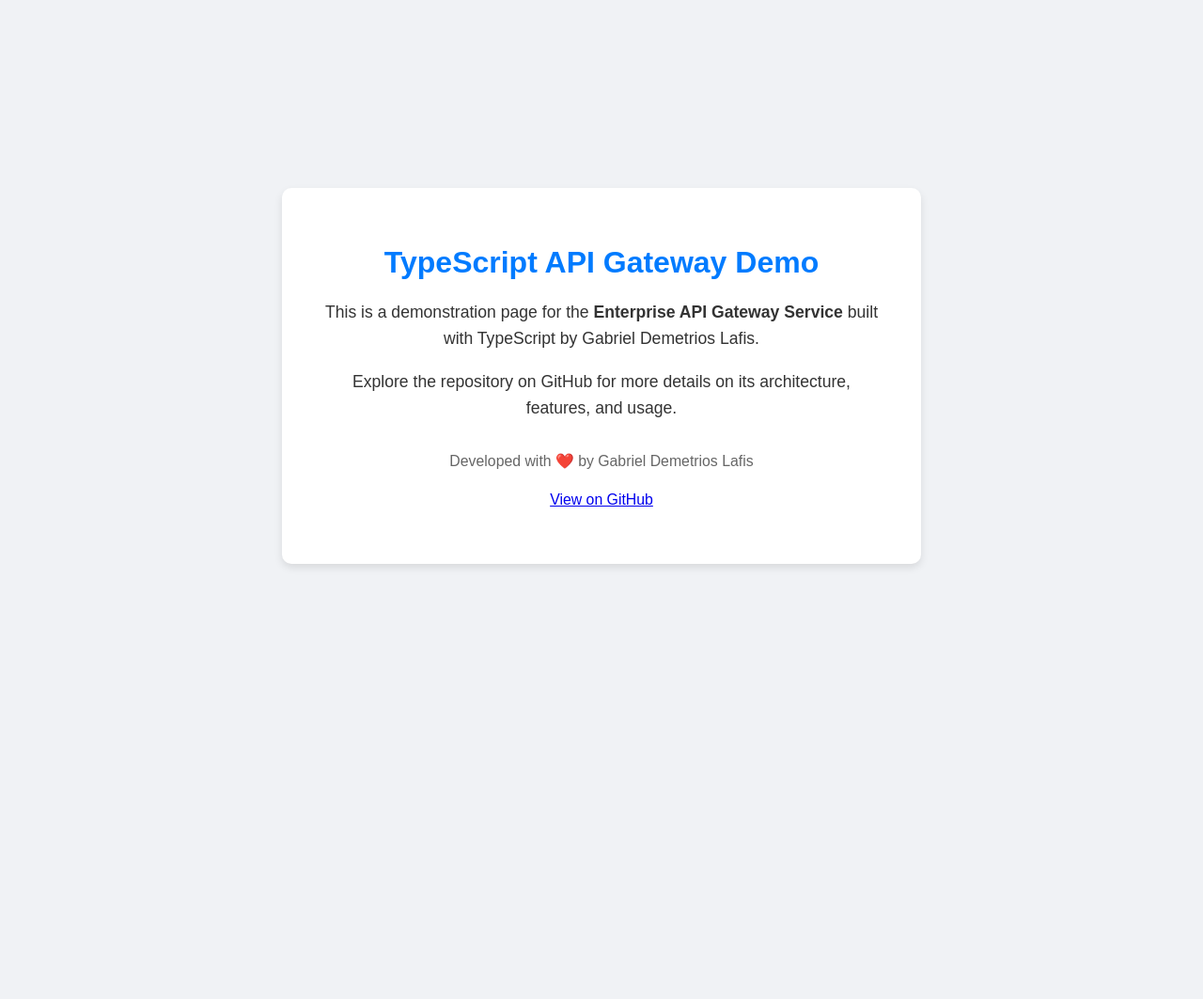
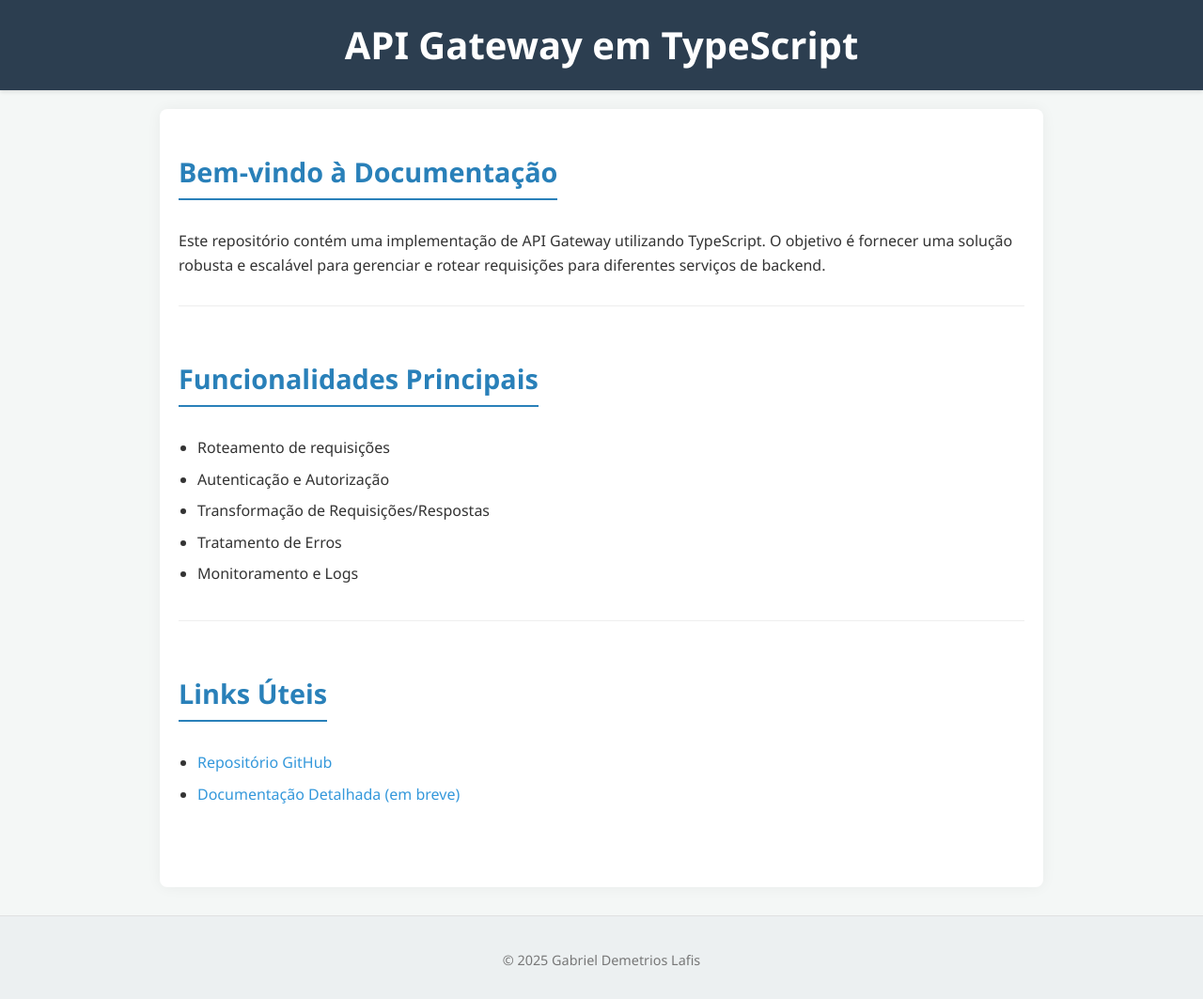
Before and after one commit to galafis/TypeScript-API-Gateway, a website: page docs/index.html in a window 1280 px wide. Shown: the whole page at 94% size. Before the commit the page ends 800 px from the top, so only its background shows below. Drawn offline with Linux system fonts and the light colour scheme.

Commit message:
feat: Adiciona página de documentação inicial para GitHub Pages

```diff
--- a/docs/index.html
+++ b/docs/index.html
@@ -1,53 +1,40 @@
 <!DOCTYPE html>
-<html lang="en">
+<html lang="pt-BR">
 <head>
     <meta charset="UTF-8">
     <meta name="viewport" content="width=device-width, initial-scale=1.0">
-    <title>TypeScript API Gateway Demo</title>
-    <style>
-        body {
-            font-family: Arial, sans-serif;
-            display: flex;
-            justify-content: center;
-            align-items: center;
-            min-height: 100vh;
-            margin: 0;
-            background-color: #f0f2f5;
-            color: #333;
-            text-align: center;
-        }
-        .container {
-            background-color: #fff;
-            padding: 40px;
-            border-radius: 10px;
-            box-shadow: 0 4px 8px rgba(0, 0, 0, 0.1);
-            max-width: 600px;
-            width: 90%;
-        }
-        h1 {
-            color: #007bff;
-            margin-bottom: 20px;
-        }
-        p {
-            font-size: 1.1em;
-            line-height: 1.6;
-        }
-        .footer {
-            margin-top: 30px;
-            font-size: 0.9em;
-            color: #666;
-        }
-    </style>
+    <title>Documentação da API Gateway em TypeScript</title>
+    <link rel="stylesheet" href="style.css">
 </head>
 <body>
-    <div class="container">
-        <h1>TypeScript API Gateway Demo</h1>
-        <p>This is a demonstration page for the <strong>Enterprise API Gateway Service</strong> built with TypeScript by Gabriel Demetrios Lafis.</p>
-        <p>Explore the repository on GitHub for more details on its architecture, features, and usage.</p>
-        <div class="footer">
-            <p>Developed with ❤️ by Gabriel Demetrios Lafis</p>
-            <p><a href="https://github.com/galafis/TypeScript-API-Gateway" target="_blank">View on GitHub</a></p>
-        </div>
-    </div>
+    <header>
+        <h1>API Gateway em TypeScript</h1>
+    </header>
+    <main>
+        <section class="intro">
+            <h2>Bem-vindo à Documentação</h2>
+            <p>Este repositório contém uma implementação de API Gateway utilizando TypeScript. O objetivo é fornecer uma solução robusta e escalável para gerenciar e rotear requisições para diferentes serviços de backend.</p>
+        </section>
+        <section class="features">
+            <h2>Funcionalidades Principais</h2>
+            <ul>
+                <li>Roteamento de requisições</li>
+                <li>Autenticação e Autorização</li>
+                <li>Transformação de Requisições/Respostas</li>
+                <li>Tratamento de Erros</li>
+                <li>Monitoramento e Logs</li>
+            </ul>
+        </section>
+        <section class="links">
+            <h2>Links Úteis</h2>
+            <ul>
+                <li><a href="https://github.com/galafis/TypeScript-API-Gateway" target="_blank">Repositório GitHub</a></li>
+                <li><a href="#" target="_blank">Documentação Detalhada (em breve)</a></li>
+            </ul>
+        </section>
+    </main>
+    <footer>
+        <p>&copy; 2025 Gabriel Demetrios Lafis</p>
+    </footer>
 </body>
 </html>
--- /dev/null
+++ b/docs/style.css
@@ -0,0 +1,97 @@
+body {
+    font-family: 'Segoe UI', Tahoma, Geneva, Verdana, sans-serif;
+    line-height: 1.6;
+    margin: 0;
+    padding: 0;
+    background-color: #f4f7f6;
+    color: #333;
+}
+
+header {
+    background-color: #2c3e50;
+    color: #ffffff;
+    padding: 1rem 0;
+    text-align: center;
+    box-shadow: 0 2px 4px rgba(0, 0, 0, 0.1);
+}
+
+header h1 {
+    margin: 0;
+    font-size: 2.5rem;
+}
+
+main {
+    padding: 20px;
+    max-width: 900px;
+    margin: 20px auto;
+    background-color: #ffffff;
+    border-radius: 8px;
+    box-shadow: 0 0 15px rgba(0, 0, 0, 0.05);
+}
+
+section {
+    margin-bottom: 30px;
+    padding-bottom: 20px;
+    border-bottom: 1px solid #eee;
+}
+
+section:last-of-type {
+    border-bottom: none;
+}
+
+h2 {
+    color: #2980b9;
+    font-size: 1.8rem;
+    margin-bottom: 15px;
+    border-bottom: 2px solid #2980b9;
+    padding-bottom: 5px;
+    display: inline-block;
+}
+
+p {
+    margin-bottom: 10px;
+}
+
+ul {
+    list-style-type: disc;
+    margin-left: 20px;
+    padding-left: 0;
+}
+
+ul li {
+    margin-bottom: 8px;
+}
+
+a {
+    color: #3498db;
+    text-decoration: none;
+}
+
+a:hover {
+    text-decoration: underline;
+}
+
+footer {
+    text-align: center;
+    padding: 20px;
+    color: #777;
+    font-size: 0.9rem;
+    background-color: #ecf0f1;
+    margin-top: 30px;
+    border-top: 1px solid #e0e0e0;
+}
+
+@media (max-width: 768px) {
+    header h1 {
+        font-size: 2rem;
+    }
+
+    main {
+        margin: 10px;
+        padding: 15px;
+    }
+
+    h2 {
+        font-size: 1.5rem;
+    }
+}
```
